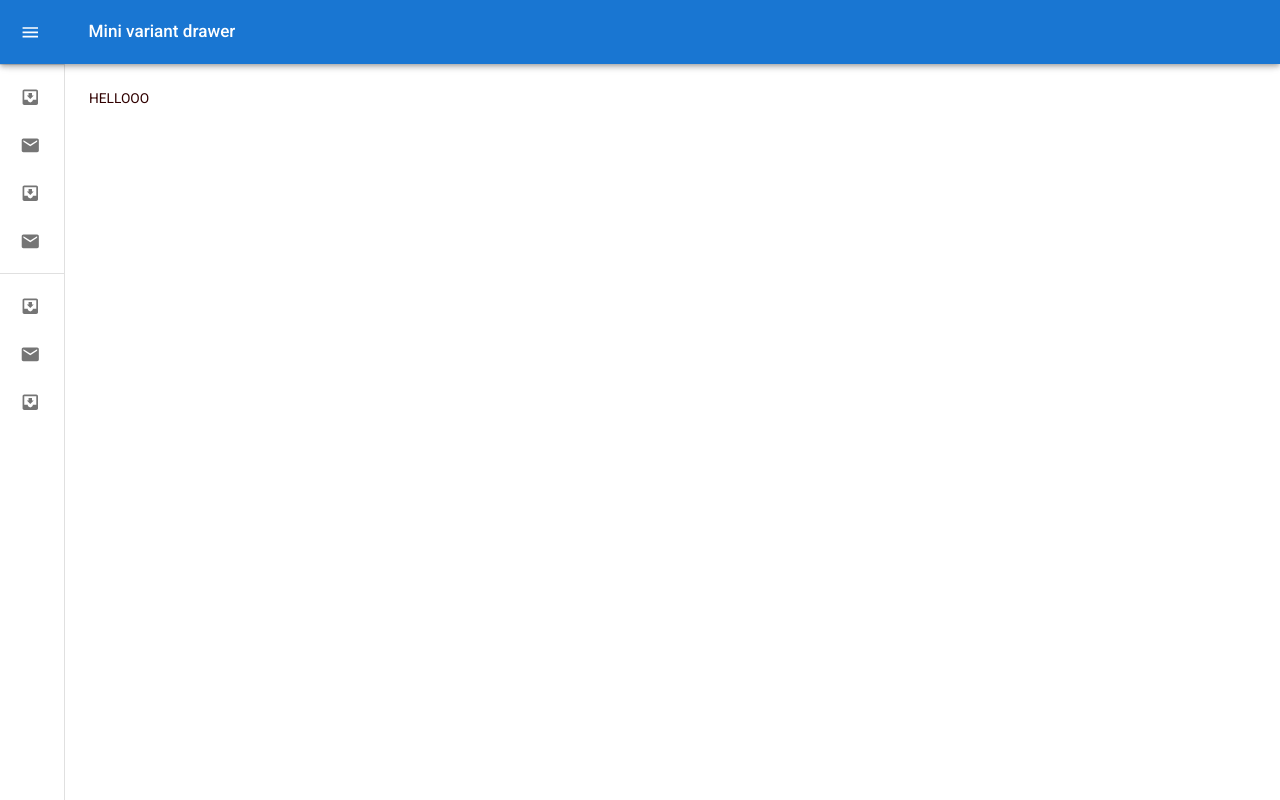
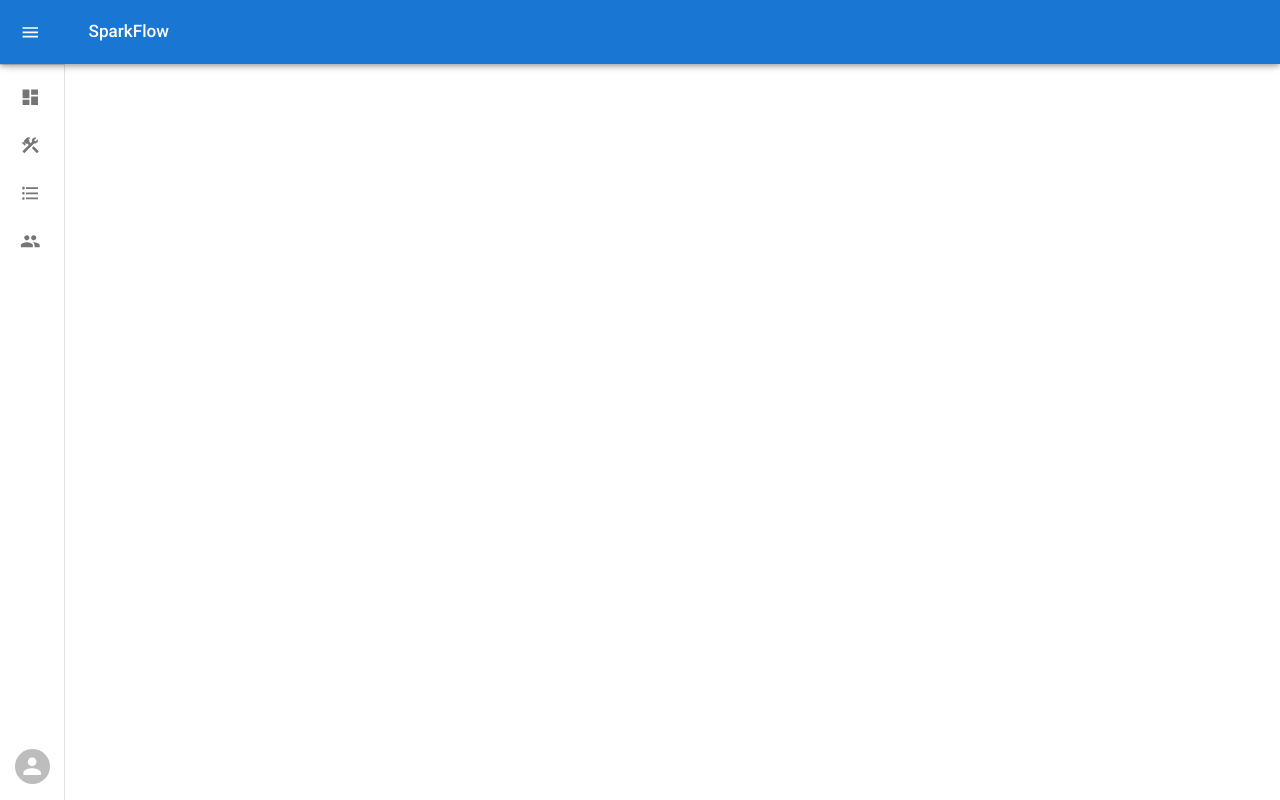
Before and after one commit to amuliawijaya23/sparkflow, a Next.js app: page / in a window 1280 px wide. Built offline with nearby package versions, Linux system fonts and the light colour scheme.

Commit message:
updates sidebar listitems

```diff
--- a/src/app/page.tsx
+++ b/src/app/page.tsx
@@ -1,5 +1,5 @@
 'use client';
 
 export default function Home() {
-  return <main>HELLOOO</main>;
+  return <main></main>;
 }
--- a/src/components/Sidebar/index.tsx
+++ b/src/components/Sidebar/index.tsx
@@ -3,21 +3,27 @@ import React, { useState } from 'react';
 import { styled, useTheme, Theme, CSSObject } from '@mui/material/styles';
 import MuiDrawer from '@mui/material/Drawer';
 import MuiAppBar, { AppBarProps as MuiAppBarProps } from '@mui/material/AppBar';
-import Box from '@mui/material/Box';
-import Toolbar from '@mui/material/Toolbar';
-import List from '@mui/material/List';
-import Typography from '@mui/material/Typography';
-import Divider from '@mui/material/Divider';
-import IconButton from '@mui/material/IconButton';
+import {
+  Box,
+  Toolbar,
+  List,
+  ListItem,
+  ListItemButton,
+  ListItemIcon,
+  ListItemText,
+  Typography,
+  Divider,
+  IconButton,
+  Avatar,
+} from '@mui/material';
+import DashboardIcon from '@mui/icons-material/Dashboard';
+import FormatListBulletedIcon from '@mui/icons-material/FormatListBulleted';
+import ConstructionIcon from '@mui/icons-material/Construction';
+import PeopleIcon from '@mui/icons-material/People';
+
 import MenuIcon from '@mui/icons-material/Menu';
 import ChevronLeftIcon from '@mui/icons-material/ChevronLeft';
 import ChevronRightIcon from '@mui/icons-material/ChevronRight';
-import ListItem from '@mui/material/ListItem';
-import ListItemButton from '@mui/material/ListItemButton';
-import ListItemIcon from '@mui/material/ListItemIcon';
-import ListItemText from '@mui/material/ListItemText';
-import InboxIcon from '@mui/icons-material/MoveToInbox';
-import MailIcon from '@mui/icons-material/Mail';
 
 const drawerWidth = 240;
 
@@ -114,11 +120,20 @@ const Sidebar = ({ children }: { children: React.ReactNode }) => {
             <MenuIcon />
           </IconButton>
           <Typography variant="h6" noWrap component="div">
-            Mini variant drawer
+            SparkFlow
           </Typography>
         </Toolbar>
       </AppBar>
-      <Drawer variant="permanent" open={open}>
+      <Drawer
+        variant="permanent"
+        open={open}
+        sx={{
+          height: '100%',
+          display: 'flex',
+          flexDirection: 'column',
+          justifyContent: 'space-between',
+        }}>
+        <Box sx={{ height: '100%' }}>
           <DrawerHeader>
             <IconButton onClick={handleSidebarToggle}>
               {theme.direction === 'rtl' ? (
@@ -130,7 +145,7 @@ const Sidebar = ({ children }: { children: React.ReactNode }) => {
           </DrawerHeader>
           <Divider />
           <List>
-          {['Inbox', 'Starred', 'Send email', 'Drafts'].map((text, index) => (
+            {['Dashboard', 'Projects', 'Tasks', 'Team'].map((text, index) => (
               <ListItem key={text} disablePadding sx={{ display: 'block' }}>
                 <ListItemButton
                   sx={{
@@ -144,17 +159,28 @@ const Sidebar = ({ children }: { children: React.ReactNode }) => {
                       mr: open ? 3 : 'auto',
                       justifyContent: 'center',
                     }}>
-                  {index % 2 === 0 ? <InboxIcon /> : <MailIcon />}
+                    {(() => {
+                      switch (index) {
+                        case 0:
+                          return <DashboardIcon />;
+                        case 1:
+                          return <ConstructionIcon />;
+                        case 2:
+                          return <FormatListBulletedIcon />;
+                        case 3:
+                          return <PeopleIcon />;
+                      }
+                    })()}
                   </ListItemIcon>
                   <ListItemText primary={text} sx={{ opacity: open ? 1 : 0 }} />
                 </ListItemButton>
               </ListItem>
             ))}
           </List>
-        <Divider />
+        </Box>
+        <Box>
           <List>
-          {['All mail', 'Trash', 'Spam'].map((text, index) => (
-            <ListItem key={text} disablePadding sx={{ display: 'block' }}>
+            <ListItem key={'Account'} disablePadding sx={{ display: 'block' }}>
               <ListItemButton
                 sx={{
                   minHeight: 48,
@@ -164,16 +190,19 @@ const Sidebar = ({ children }: { children: React.ReactNode }) => {
                 <ListItemIcon
                   sx={{
                     minWidth: 0,
-                    mr: open ? 3 : 'auto',
+                    mr: open ? 2 : 'auto',
                     justifyContent: 'center',
                   }}>
-                  {index % 2 === 0 ? <InboxIcon /> : <MailIcon />}
+                  <Avatar sx={{ height: 35, width: 35 }} />
                 </ListItemIcon>
-                <ListItemText primary={text} sx={{ opacity: open ? 1 : 0 }} />
+                <ListItemText
+                  primary={'ACCOUNT NAME'}
+                  sx={{ opacity: open ? 1 : 0 }}
+                />
               </ListItemButton>
             </ListItem>
-          ))}
           </List>
+        </Box>
       </Drawer>
       <Box component="main" sx={{ flexGrow: 1, p: 3 }}>
         <DrawerHeader />
```
Lines whose indentation alone changed are shown as unchanged.
